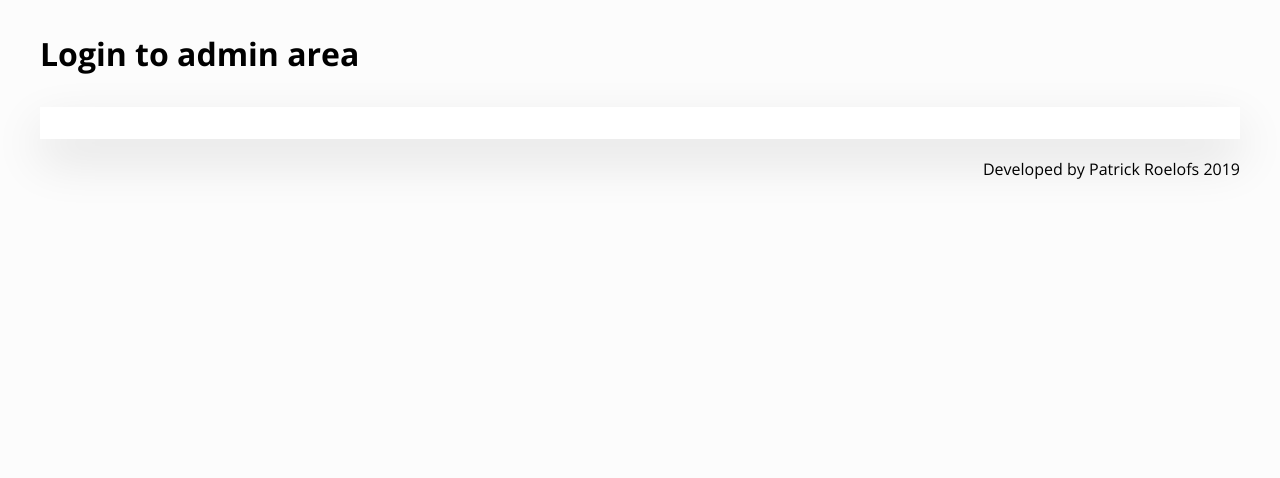
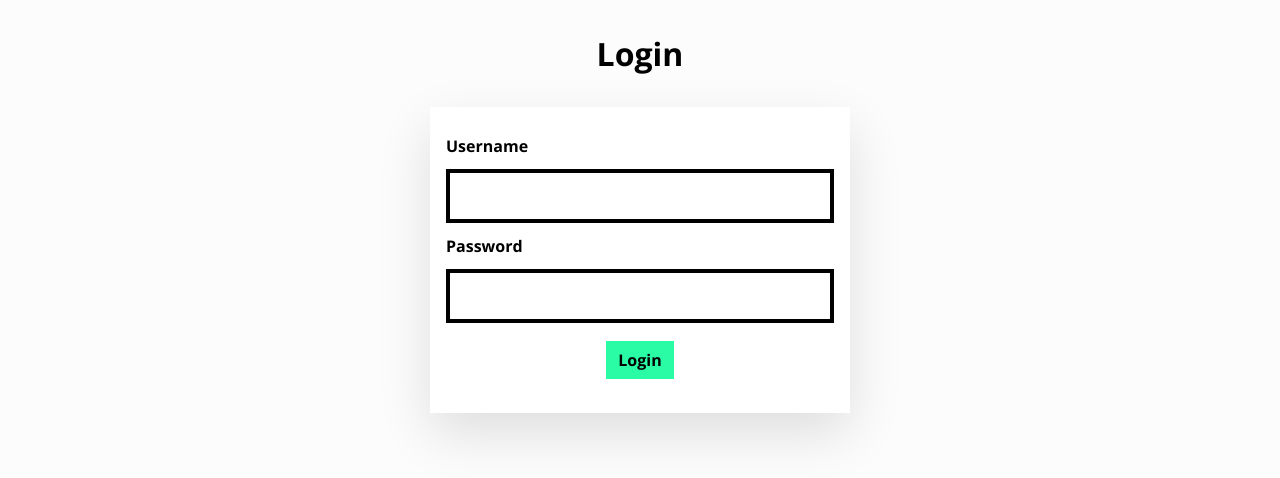
Before and after one commit to Patrickroelofs/HAN-Y1P2-WT, a PHP site: page /admin/index.php in a window 1280 px wide. Shown: the top 478 px of the page. Run offline with PHP 8.4, Linux system fonts and the light colour scheme; some web fonts are replaced.

Commit message:
admin login page styling

```diff
--- a/admin/css/admin-stylesheet.css
+++ b/admin/css/admin-stylesheet.css
@@ -63,11 +63,15 @@ a {
 	text-decoration: none;
 }
 
+.center{
+	text-align: center;
+}
+
 /* ==========================================================================
 		HEADER
 	 ========================================================================== */
 
-	 header{
+header{
 	max-width: 1200px;
 	margin: 32px auto;
 }
@@ -108,6 +112,10 @@ nav a{
 /* ==========================================================================
 		MAIN
 	 ========================================================================== */
+#index{
+	max-width: 420px;
+	margin: 0 auto;
+}
 
 .wrapper--flex{
 	display: flex;
@@ -151,3 +159,65 @@ footer p{
 	text-align: right;
 	padding: 16px 0;
 }
+
+/* ==========================================================================
+		Inputs
+	 ========================================================================== */
+textarea, input, button, fieldset {
+	border: 0;
+	outline: none;
+}
+
+#loginform label{
+	display: block;
+	padding: 12px 0;
+	font-weight: bold;
+}
+
+input {
+	background: transparent;
+	border: 4px solid black;
+	padding: 12px 8px;
+	font-size: 1em;
+	font-family: 'Work Sans', 'Open Sans', sans-serif;
+	color: black;
+	width: 100%;
+}
+
+textarea {
+	background: transparent;
+	border: 4px solid black;
+	padding: 12px 8px;
+	resize: none;
+	font-size: 1em;
+	font-family: 'Work Sans', sans-serif;
+	color: black;
+}
+
+select {
+	width: 100%;
+	background: transparent;
+	box-shadow: 5px 5px 0px 2px #29fca5;
+	border: 5px solid black;
+	padding: 16px 8px;
+	resize: none;
+	font-size: 1em;
+	font-family: 'Work Sans', sans-serif;
+	color: black;
+}
+
+button{
+	font-family: 'Work Sans', 'Open Sans', sans-serif;
+	display: inline-block;
+	font-size: 1em;
+	padding: 8px 12px;
+	font-weight: bold;
+	margin: 18px 0;
+	color: black;
+	background: #29fca5;
+	transition: all 0.3s ease-in-out;
+}
+
+button:hover {
+	box-shadow: 6px 6px 0px 2px black;
+}
--- a/admin/index.php
+++ b/admin/index.php
@@ -5,19 +5,31 @@
 
     <link rel="stylesheet" href="css/admin-stylesheet.css">
   </head>
-  <body>
-    <header>
-      <h1><a href="#">Login to admin area</a></h1>
+  <body id="index">
+    <header class="center">
+      <h1><a href="#">Login</a></h1>
     </header>
 
     <section class="wrapper wrapper--flex wrapper--full">
         <main>
+          <form id="loginform">
+            <fieldset>
+              <div>
+                <label>Username</label>
+                <input type="text">
+              </div>
 
+              <div>
+                <label>Password</label>
+                <input type="password">
+              </div>
+
+              <div class="center">
+                <button class="button" type="submit">Login</button>
+              </div>
+            </fieldset>
+          </form>
         </main>
     </section>
-
-    <footer>
-      <p>Developed by Patrick Roelofs <?php echo date('Y'); ?></p>
-    </footer>
   </body>
 </html>
```
